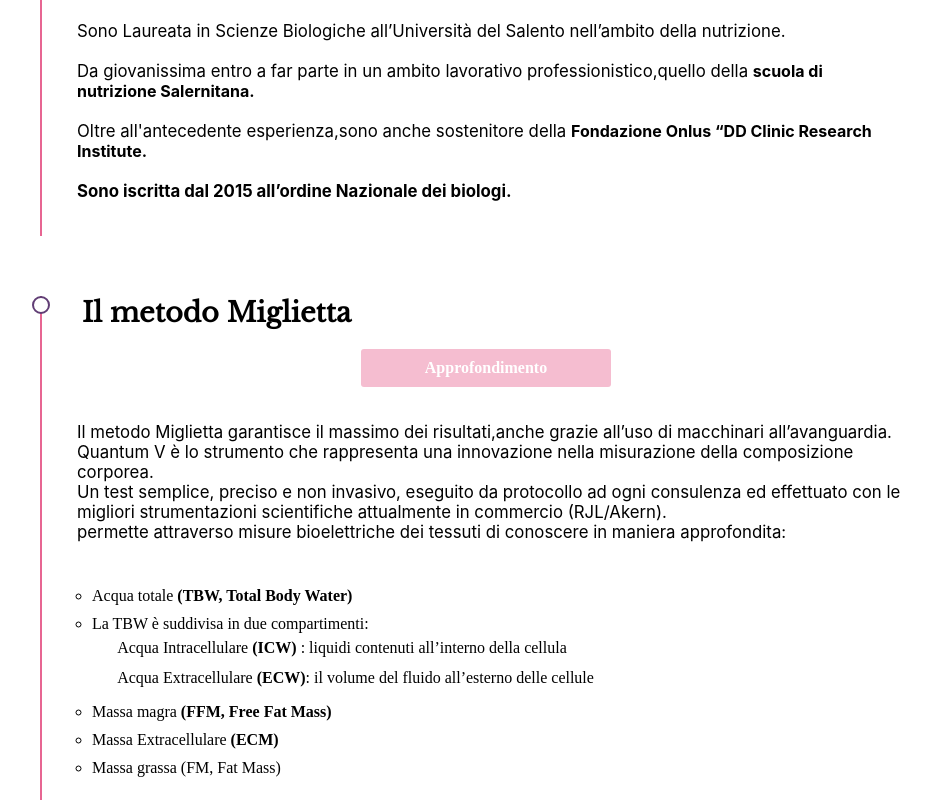
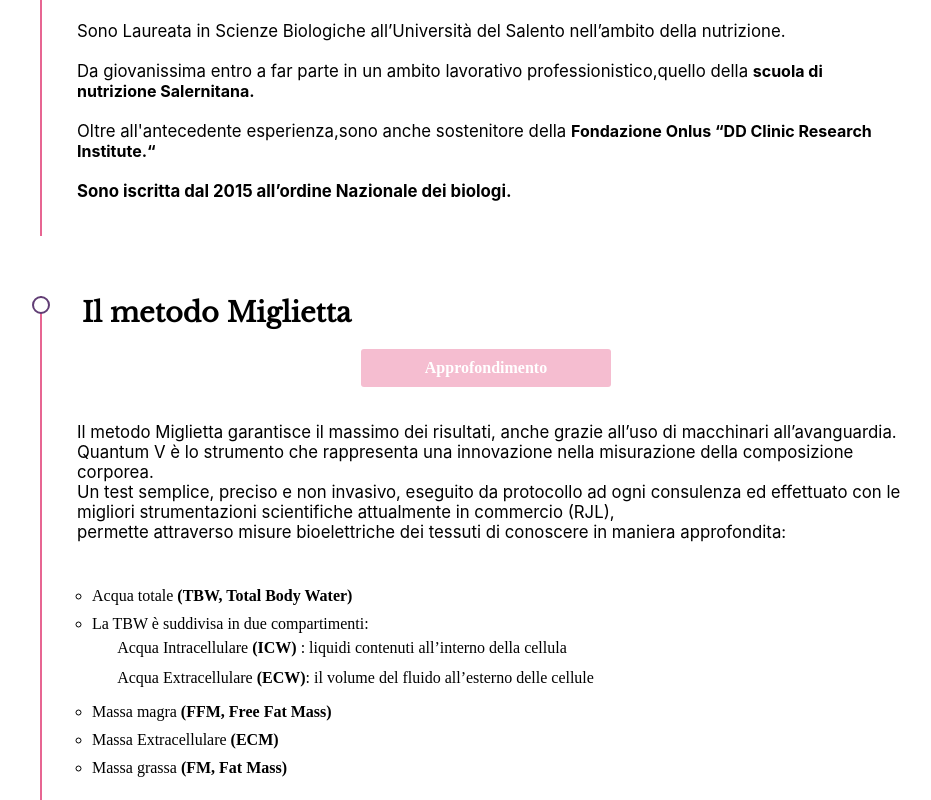
Before and after one commit to Vittorio16/Daniela-Miglietta, a plain HTML site: page index.html in a window 1280 px wide. Shown: the part 1560-2360 px from the top of the page, without its empty margins (310-1241 px from the left). Drawn offline with nearby package versions, Linux system fonts and the light colour scheme.

Commit message:
aggiornamenti

```diff
--- a/index.html
+++ b/index.html
@@ -86,7 +86,7 @@
                   Sono una biologa nutrizionista e rappresento un <b>punto di riferimento su Lecce</b>.<br>
                   Il mio obiettivo principale è quello di fornire una corretta educazione alimentare e
                   un corretto stile di vita al paziente, allo scopo di prevenire le malattie e migliorare le proprie aspettative di vita.<br>
-                  Ho ideato il mio metodo e l'ho chiamato <b>Metodo Miglietta </b>,che grazie a macchinari all’avanguardia e l’insegnamento della consapevolezza,
+                  Ho ideato il mio metodo e l'ho chiamato <b>Metodo Miglietta</b>, che grazie a macchinari all’avanguardia e l’insegnamento della consapevolezza,
                   porta risultati strabilianti.<br>
                </p>
                <div class="proverbio">
@@ -109,7 +109,7 @@
                      <p>
                        Sono Laureata in Scienze Biologiche all’Università del Salento  nell’ambito della nutrizione.<br><br>
                        Da giovanissima entro a far parte in un ambito lavorativo professionistico,quello della <b>  <a target="blank" href="https://www.scuolanutrizionesalernitana.it/professionisti-sns#">scuola di nutrizione Salernitana.</a></b> <br><br>
-                       Oltre all'antecedente esperienza,sono anche sostenitore della <b> <a href="http://www.ddclinicfoundation.it/">Fondazione Onlus “DD Clinic Research Institute.</a> </b> <br><br>
+                       Oltre all'antecedente esperienza,sono anche sostenitore della <b> <a href="http://www.ddclinicfoundation.it/">Fondazione Onlus “DD Clinic Research Institute.“</a> </b> <br><br>
                        <b>Sono iscritta dal 2015 all’ordine Nazionale dei biologi.</b>
                      </p>
                   </div>
@@ -119,9 +119,9 @@
                      <h3>Il metodo Miglietta</h3>
                      <div class="data">Approfondimento</div>
                      <p>
-                        Il metodo Miglietta garantisce il massimo dei risultati,anche grazie all’uso di macchinari all’avanguardia.<br>
+                        Il metodo Miglietta garantisce il massimo dei risultati, anche grazie all’uso di macchinari all’avanguardia.<br>
                         Quantum V è lo strumento che rappresenta una innovazione nella misurazione della composizione corporea.<br>
-                        Un test semplice, preciso e non invasivo, eseguito da protocollo ad ogni consulenza ed effettuato con le migliori strumentazioni scientifiche attualmente in commercio (RJL/Akern).<br>
+                        Un test semplice, preciso e non invasivo, eseguito da protocollo ad ogni consulenza ed effettuato con le migliori strumentazioni scientifiche attualmente in commercio (RJL),<br>
                         permette attraverso misure bioelettriche dei tessuti di conoscere in maniera approfondita:
                      </p>
                         <ul>
@@ -151,7 +151,7 @@
                            </li>
                            <!--Massa grassa-->
                            <li>
-                              Massa grassa (FM, Fat Mass)
+                              Massa grassa <b>(FM, Fat Mass)</b>
                            </li>
                         </ul>
                   </div>
--- a/js/modale.json
+++ b/js/modale.json
@@ -13,6 +13,6 @@
     },
     "quarto" : {
         "title" :  "Scopri i servizi",
-        "content" : "● Diabete, alterata glicemia a digiuno, ridotta tolleranza glucidica, insulino-resistenza Iperuricemia e gotta \n \n ● Malattie del fegato di origine metabolica, dispepsia e reflusso gastroesofageo \n \n ● Nutrizione per bambini, in gravidanza e allattamento \n\n  ● Sindrome metabolica,obesità e sovrappeso \n\n ● Sindrome dell'intestino irritabile e diverticolosi \n\n ● Nutrizione pre- menopausa e menopausa \n\n  ● Nutrizione per vegetariani e vegani \n\n  ● Ipercolesterolemia, ipertrigliceridemia \n\n ● PCOS: Sindrome dell'ovaio policistico \n\n ● Malattie renali e cardiocircolatorie \n\n ● Nutrizione negli anziani \n\n ● Nutrizione sportiva\n\n  ● Magrezze eccessive \n\n ● Pazienti Oncologici \n\n ● Cefalea"
+        "content" : "● Diabete, alterata glicemia a digiuno, ridotta tolleranza glucidica, insulino-resistenza Iperuricemia e gotta; \n \n ● Malattie del fegato di origine metabolica, dispepsia e reflusso gastroesofageo; \n \n ● Nutrizione per bambini, in gravidanza e allattamento; \n\n  ● Sindrome metabolica, obesità e sovrappeso; \n\n ● Sindrome dell'intestino irritabile e diverticolosi; \n\n ● Nutrizione pre- menopausa e menopausa; \n\n  ● Nutrizione per vegetariani e vegani; \n\n  ● Ipercolesterolemia, ipertrigliceridemia; \n\n ● PCOS: Sindrome dell'ovaio policistico; \n\n ● Malattie renali e cardiocircolatorie; \n\n ● Nutrizione negli anziani; \n\n ● Nutrizione sportiva\n\n  ● Magrezze eccessive; \n\n ● Pazienti Oncologici; \n\n ● Cefalea;"
     }
 }
```
